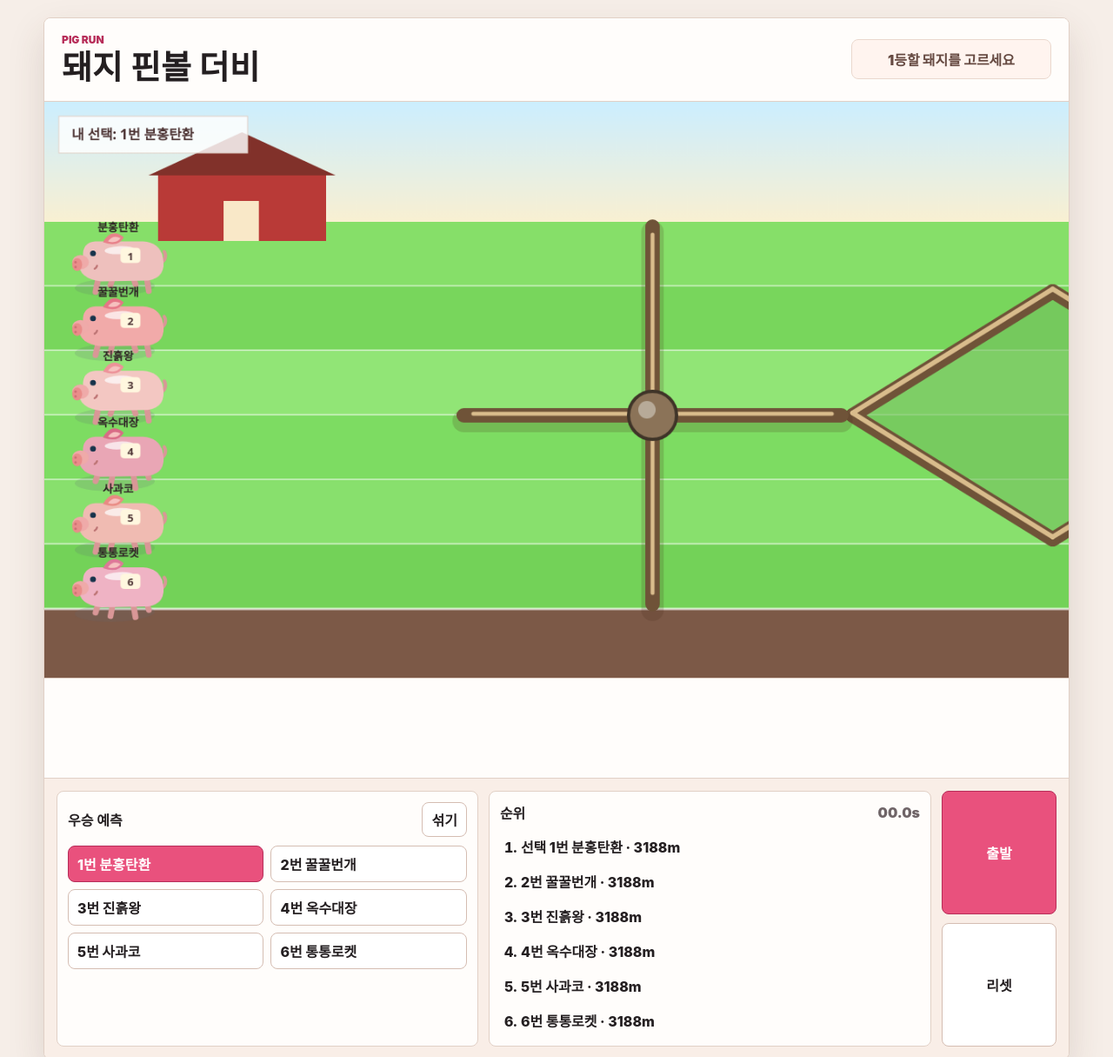
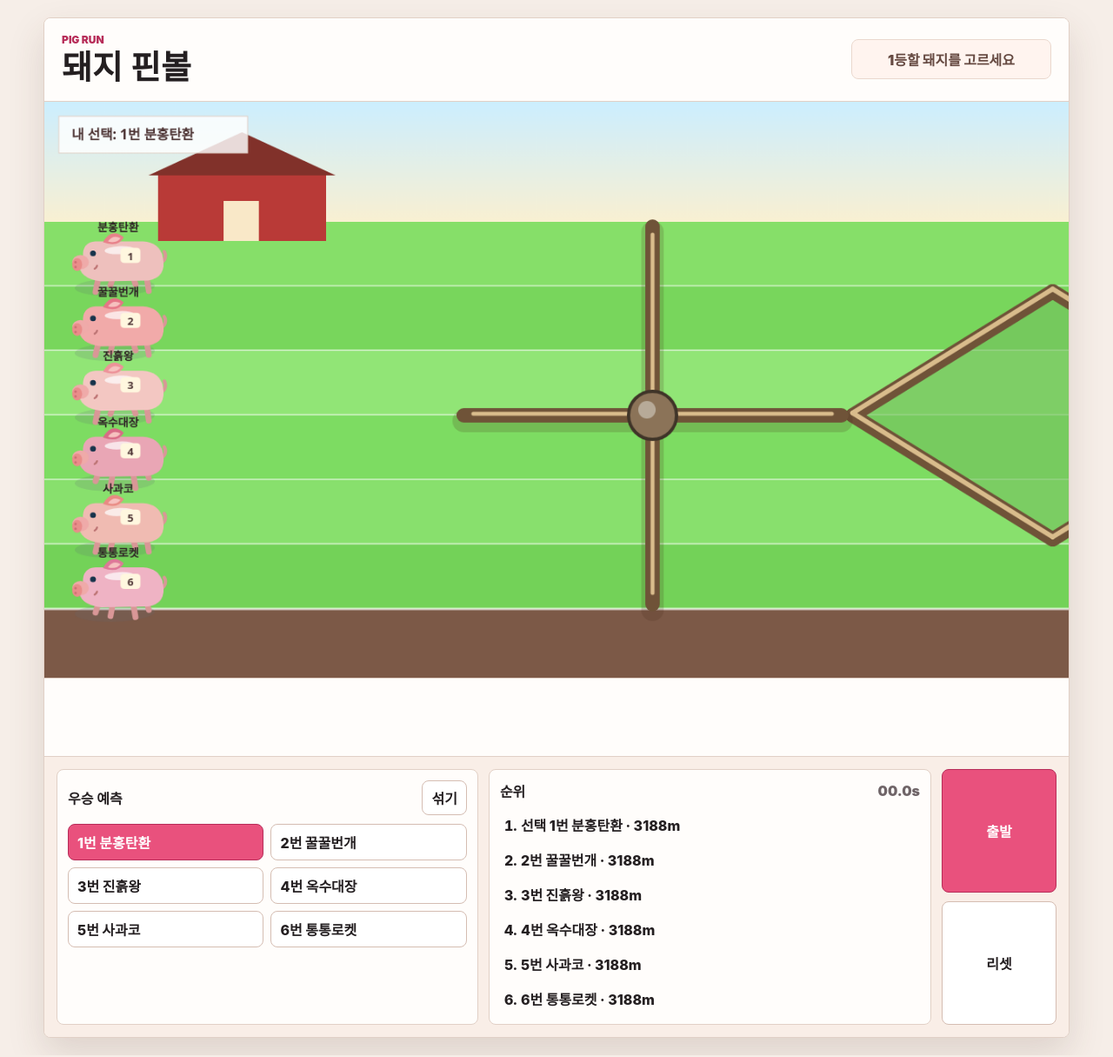
Before and after one commit to AngJoong/pigrun, a plain HTML site: page index.html in a window 1280 px wide. Shown: the top 1215 px of the page at 87% size. Drawn offline with Linux system fonts and the light colour scheme.

Commit message:
Add Pig Run thumbnail metadata

```diff
--- a/adfit.js
+++ b/adfit.js
@@ -3,12 +3,12 @@ const DESKTOP_AD_MIN_WIDTH = 728;
 const KAKAO_ADFIT_UNITS = {
   desktop: {
     height: "90",
-    unit: "DAN-i52lOpIZtyJYWndG",
+    unit: "",
     width: "728",
   },
   mobile: {
     height: "50",
-    unit: "DAN-ipLRVguTmHqe1KL5",
+    unit: "",
     width: "320",
   },
 };
@@ -34,11 +34,18 @@ function loadAdfitScript() {
 function renderAdfitBanner() {
   if (!adfitAnchor) return;
   const adUnit = currentAdfitUnit();
+  adfitAnchor.style.setProperty("--adfit-height", `${adUnit.height}px`);
+  adfitAnchor.style.setProperty("--adfit-width", `${adUnit.width}px`);
+
+  if (!adUnit.unit) {
+    adfitAnchor.hidden = true;
+    adfitAnchor.innerHTML = "";
+    return;
+  }
+
+  adfitAnchor.hidden = false;
   if (adUnit.unit === activeAdfitUnit) return;
   activeAdfitUnit = adUnit.unit;
-
-  adfitAnchor.style.setProperty("--adfit-height", `${adUnit.height}px`);
-  adfitAnchor.style.setProperty("--adfit-width", `${adUnit.width}px`);
   adfitAnchor.innerHTML = "";
 
   const frame = document.createElement("div");
--- a/index.html
+++ b/index.html
@@ -3,7 +3,17 @@
   <head>
     <meta charset="utf-8">
     <meta name="viewport" content="width=device-width, initial-scale=1">
-    <title>Pig Run Pinball Derby</title>
+    <title>돼지 핀볼</title>
+    <meta name="description" content="1등할 돼지를 고르는 자동 돼지 핀볼 레이스">
+    <meta property="og:title" content="돼지 핀볼">
+    <meta property="og:description" content="1등할 돼지를 고르고 회전문 코스를 달리는 자동 돼지 레이스">
+    <meta property="og:type" content="website">
+    <meta property="og:url" content="https://pigrun.antabear.com/">
+    <meta property="og:image" content="https://pigrun.antabear.com/thumbnail.png">
+    <meta name="twitter:card" content="summary_large_image">
+    <meta name="twitter:title" content="돼지 핀볼">
+    <meta name="twitter:description" content="1등할 돼지를 고르고 회전문 코스를 달리는 자동 돼지 레이스">
+    <meta name="twitter:image" content="https://pigrun.antabear.com/thumbnail.png">
     <link rel="stylesheet" href="styles.css">
   </head>
   <body>
@@ -12,7 +22,7 @@
         <header class="topbar">
           <div>
             <p class="eyebrow">Pig Run</p>
-            <h1>돼지 핀볼 더비</h1>
+            <h1>돼지 핀볼</h1>
           </div>
           <div class="race-status" id="raceStatus">1등할 돼지를 고르세요</div>
         </header>
```
Also changed, not shown: README.md, thumbnail.png (added).
